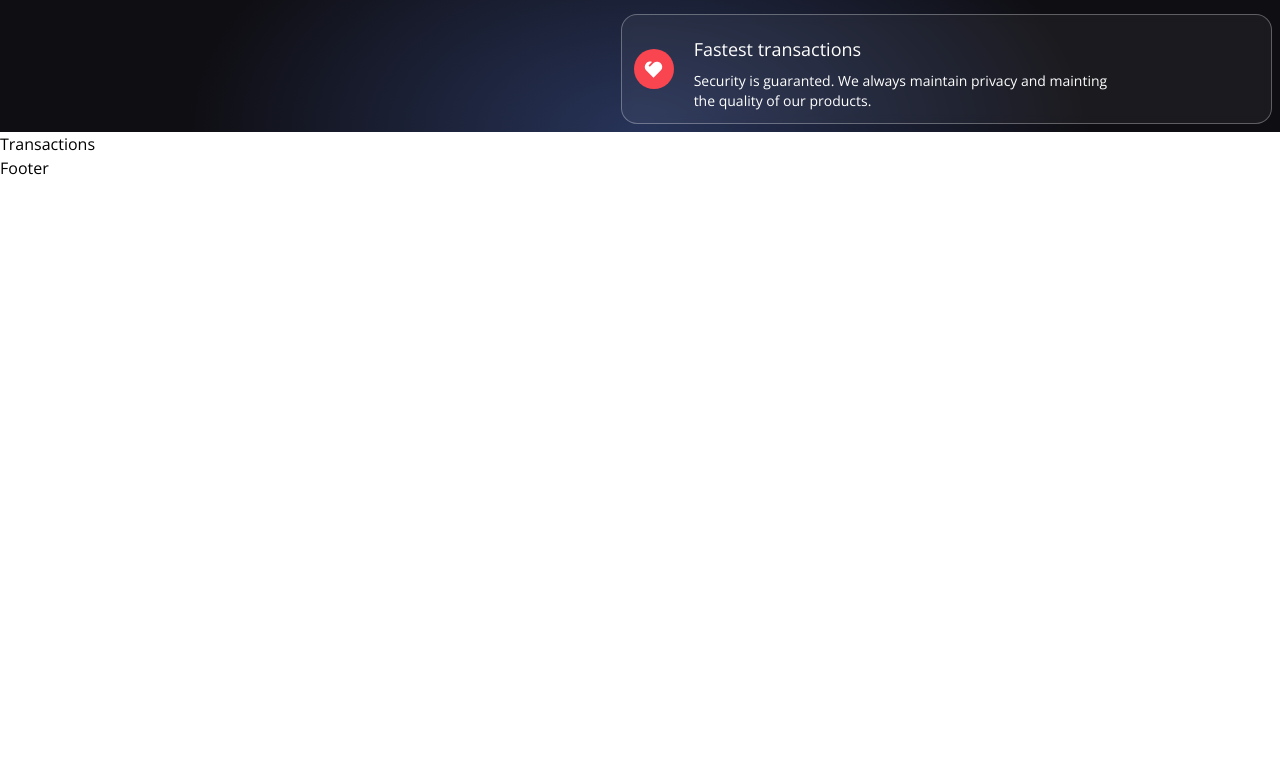
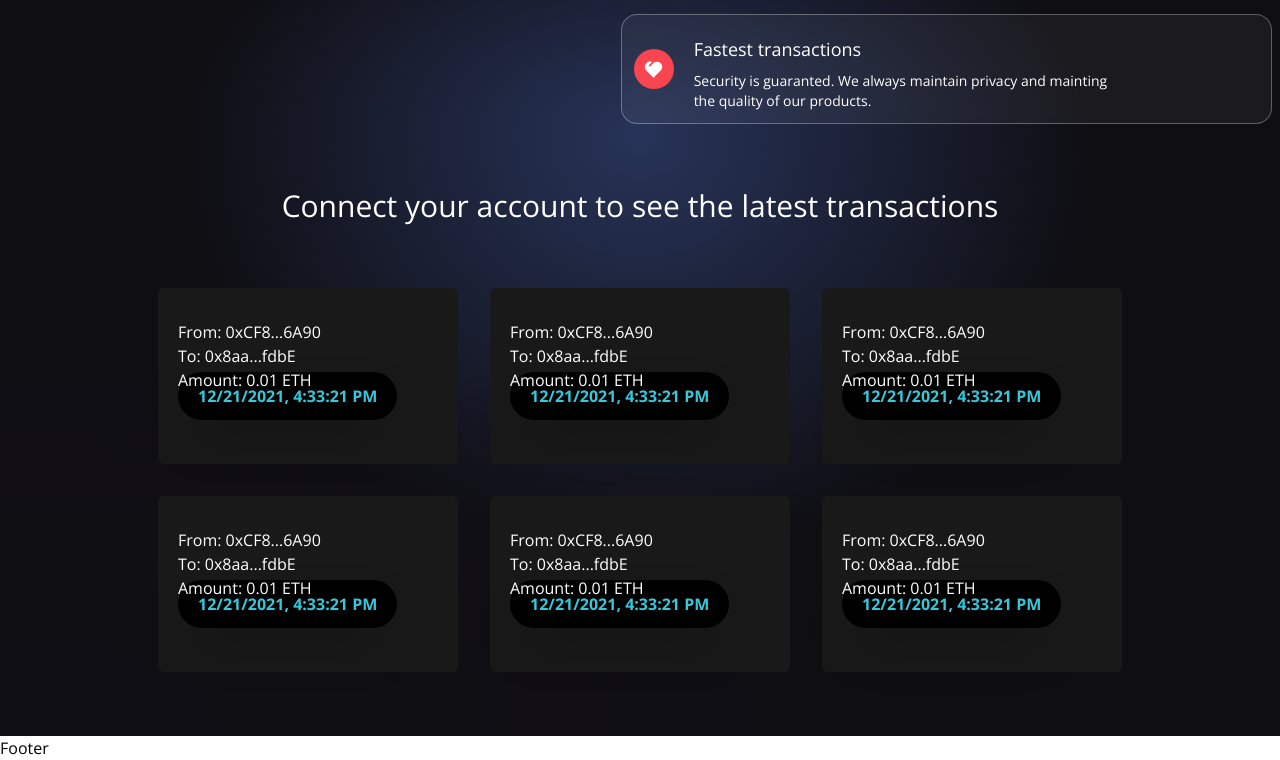
Before and after one commit to pedroltdias/blockchain-app, a React (Vite) app in the folder client/: page / in a window 1280 px wide. Shown: the part 995-1755 px from the top of the page. Before the commit the page ends 1175 px from the top, so only its background shows below. Built offline with nearby package versions, Linux system fonts and the light colour scheme.

Commit message:
construcao do componente de 'Transaction'

```diff
--- a/client/src/components/Transactions.tsx
+++ b/client/src/components/Transactions.tsx
@@ -1,5 +1,72 @@
-export default function Transactions() {
+import React, { useContext } from "react";
+
+import { TransactionContext } from "../context/TransactionContext";
+
+import dummyData from "../utils/dummyData";
+import { shortenAddress } from "../utils/shortenAddress";
+
+interface ITransactionCard {
+	id: number,
+	url: string,
+	message: string,
+	timestamp: string,
+	addressFrom: string,
+	amount: string,
+	addressTo: string
+}
+
+const TransactionCard = ({ addressTo, addressFrom, timestamp, message, keyword, amount, url }: ITransactionCard) => {
 	return (
-		<h1>Transactions</h1>
+		<div className="bg-[#181918] m-4 flex flex-1
+		 2xl:min-w-[450px]
+		 2xl:max-w-[500px]
+		 sm:min-w-[270px]
+		 sm:max-w-[300px]
+		 flex-col p-3 rounded-md hover:shadow-2xl
+		">
+			<div className="flex flex-col items-center w-full mt-3">
+				<div className="w-full mb-6 p-2">
+					<a href={`https://ropsten.etherscan.io/address/${addressFrom}`} target="_blank" rel="noopener noreferrer">
+						<p className="text-white text-base">From: {shortenAddress(addressFrom)}</p>
+					</a>
+					<a href={`https://ropsten.etherscan.io/address/${addressTo}`} target="_blank" rel="noopener noreferrer">
+						<p className="text-white text-base">To: {shortenAddress(addressTo)}</p>
+					</a>
+					<p className="text-white text-base">Amount: {amount} ETH</p>
+					{message && (
+						<>
+							<br />
+							<p className="text-white text-base">Message: {message}</p>
+						</>
+					)}
+
+					<div className="bg-black p-3 px-5 w-max rounded-3xl -mt-5 shadow-2xl">
+						<p className="text-[#37c7da] font-bold">{timestamp}</p>
+					</div>
+				</div>
+			</div>
+		</div>
 	);
 }
+
+export default function Transactions() {
+	const { currentAccount } = useContext(TransactionContext);
+
+	return (
+		<div className="flex w-full justify-center items-center 2xl:px-20 gradient-bg-transactions">
+			<div className="flex flex-col md:p-12 py-12 px-4">
+				{currentAccount ? (
+					<h3 className="text-white text-3xl text-center my-2">Latest Transactions</h3>
+				) : (
+					<h3 className="text-white text-3xl text-center my-2">Connect your account to see the latest transactions</h3>
+				)}
+
+				<div className="flex flex-wrap justify-center items-center mt-10">
+					{dummyData.reverse().map((transaction, i) => (
+						<TransactionCard key={i} {...transaction} />
+					))}
+				</div>
+			</div>
+		</div>
+	);
+}
--- a/client/src/components/Welcome.tsx
+++ b/client/src/components/Welcome.tsx
@@ -5,6 +5,7 @@
 
 import { TransactionContext } from "../context/TransactionContext";
 import { Loader } from "./";
+import { shortenAddress } from "../utils/shortenAddress";
 
 const commonStyles = "min-h-[70px] sm:px-0 px-2 sm:min-w-[120px] flex justify-center items-center border-[0.5px] border-gray-400 text-sm font-light text-white";
 
@@ -30,7 +31,7 @@
 }
 
 export default function Welcome() {
-	const { currentAccount, connectWallet, handleChange, sendTransaction, formData  } = useContext(TransactionContext);
+	const { currentAccount, connectWallet, handleChange, sendTransaction, formData } = useContext(TransactionContext);
 
 	console.log(connectWallet);
 
@@ -94,7 +95,7 @@
 							</div>
 							<div>
 								<p className="text-white font-light text-sm">
-									Address
+									{shortenAddress(currentAccount)}
 								</p>
 								<p className="text-white font-semibold text-lg mt-1">
 									Ethereum
```
